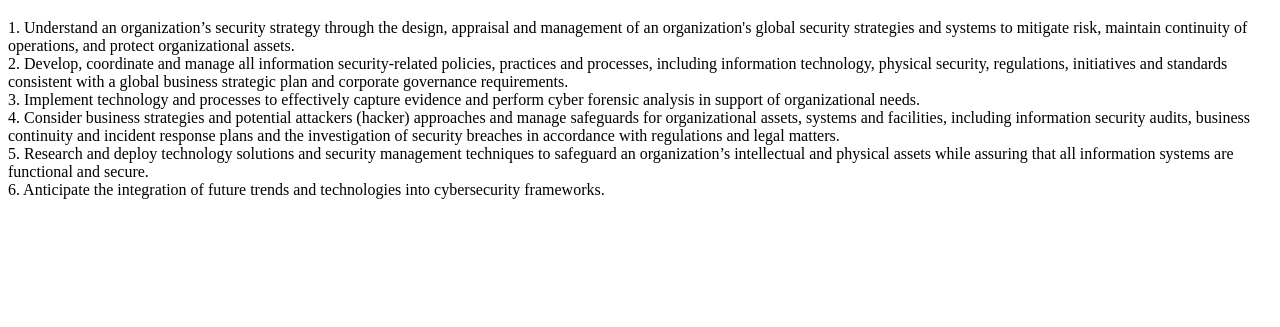
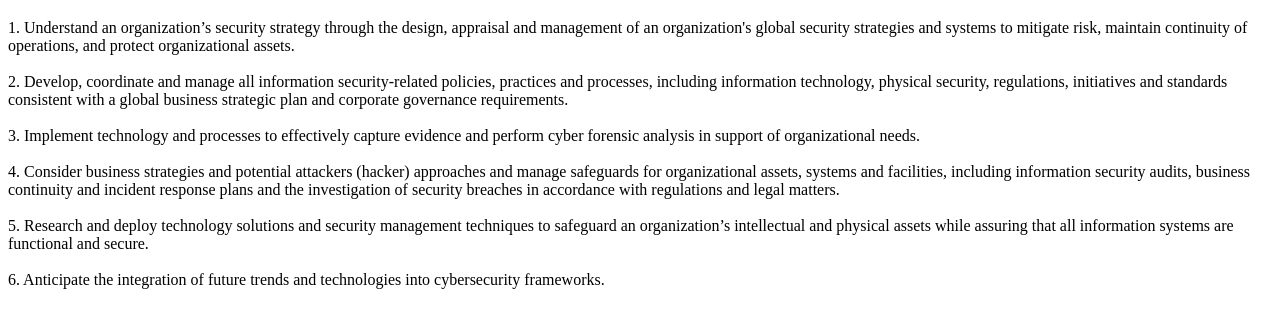
Before and after one commit to cannonseanp/CSC102, a plain HTML site: page boards.html in a window 1280 px wide. Shown: the part 61-388 px from the top of the page. Drawn offline with Linux system fonts and the light colour scheme.

Commit message:
Add files via upload

```diff
--- a/boards.html
+++ b/boards.html
@@ -7,12 +7,12 @@
     <body>
         <h1>Sean's CSC102 Boards Page</h1>
         <p>
-           1. Understand an organization’s security strategy through the design, appraisal and management of an organization's global security strategies and systems to mitigate risk, maintain continuity of operations, and protect organizational assets. <br>
-           2. Develop, coordinate and manage all information security-related policies, practices and processes, including information technology, physical security, regulations, initiatives and standards consistent with a global business strategic plan and corporate governance requirements.  <br>
-           3. Implement technology and processes to effectively capture evidence and perform cyber forensic analysis in support of organizational needs. <br>
-           4. Consider business strategies and potential attackers (hacker) approaches and manage safeguards for organizational assets, systems and facilities, including information security audits, business continuity and incident response plans and the investigation of security breaches in accordance with regulations and legal matters. <br>
-           5. Research and deploy technology solutions and security management techniques to safeguard an organization’s intellectual and physical assets while assuring that all information systems are functional and secure. <br>
-           6. Anticipate the integration of future trends and technologies into cybersecurity frameworks. <br>
+           1. Understand an organization’s security strategy through the design, appraisal and management of an organization's global security strategies and systems to mitigate risk, maintain continuity of operations, and protect organizational assets. <br><br>
+           2. Develop, coordinate and manage all information security-related policies, practices and processes, including information technology, physical security, regulations, initiatives and standards consistent with a global business strategic plan and corporate governance requirements.  <br><br>
+           3. Implement technology and processes to effectively capture evidence and perform cyber forensic analysis in support of organizational needs. <br><br>
+           4. Consider business strategies and potential attackers (hacker) approaches and manage safeguards for organizational assets, systems and facilities, including information security audits, business continuity and incident response plans and the investigation of security breaches in accordance with regulations and legal matters. <br><br>
+           5. Research and deploy technology solutions and security management techniques to safeguard an organization’s intellectual and physical assets while assuring that all information systems are functional and secure. <br><br>
+           6. Anticipate the integration of future trends and technologies into cybersecurity frameworks. <br> <br>
         </p>
     </body>
  </html>
```
Also changed, not shown: index.html (+9 -2 lines).
